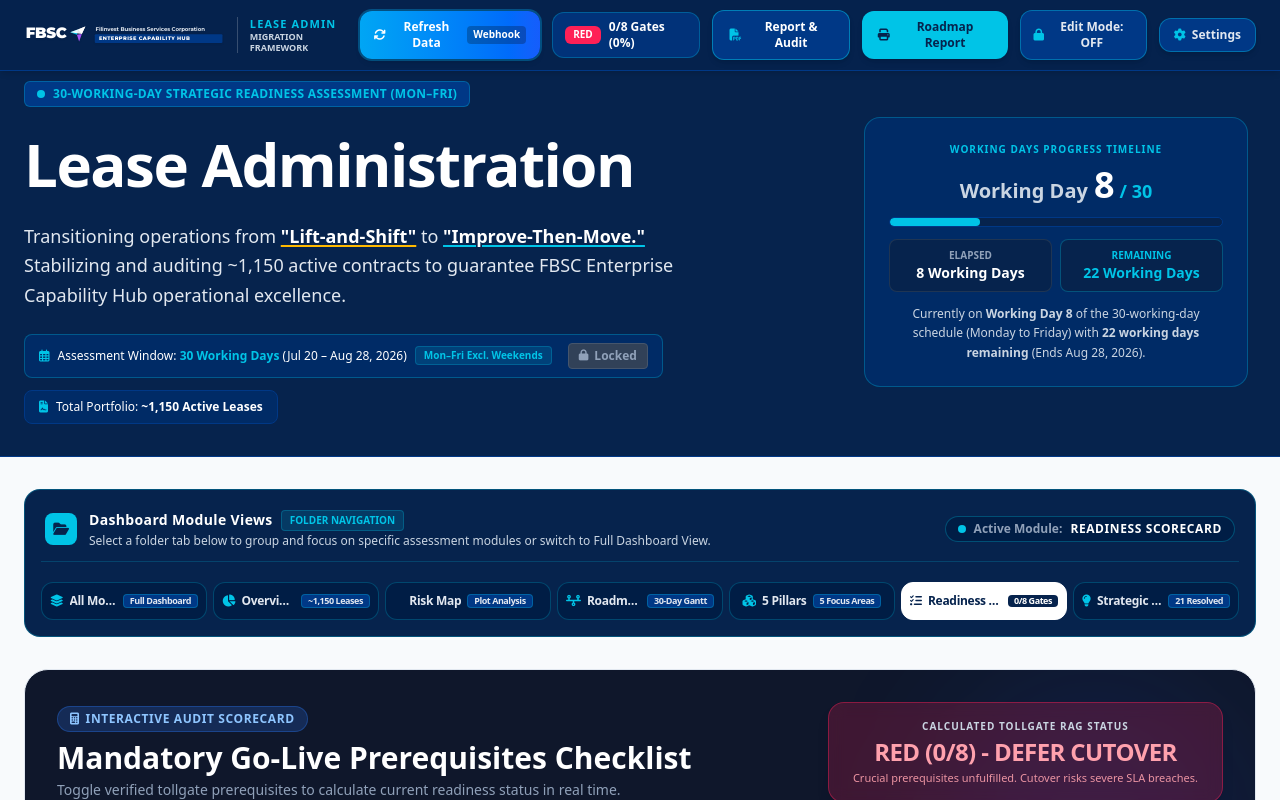
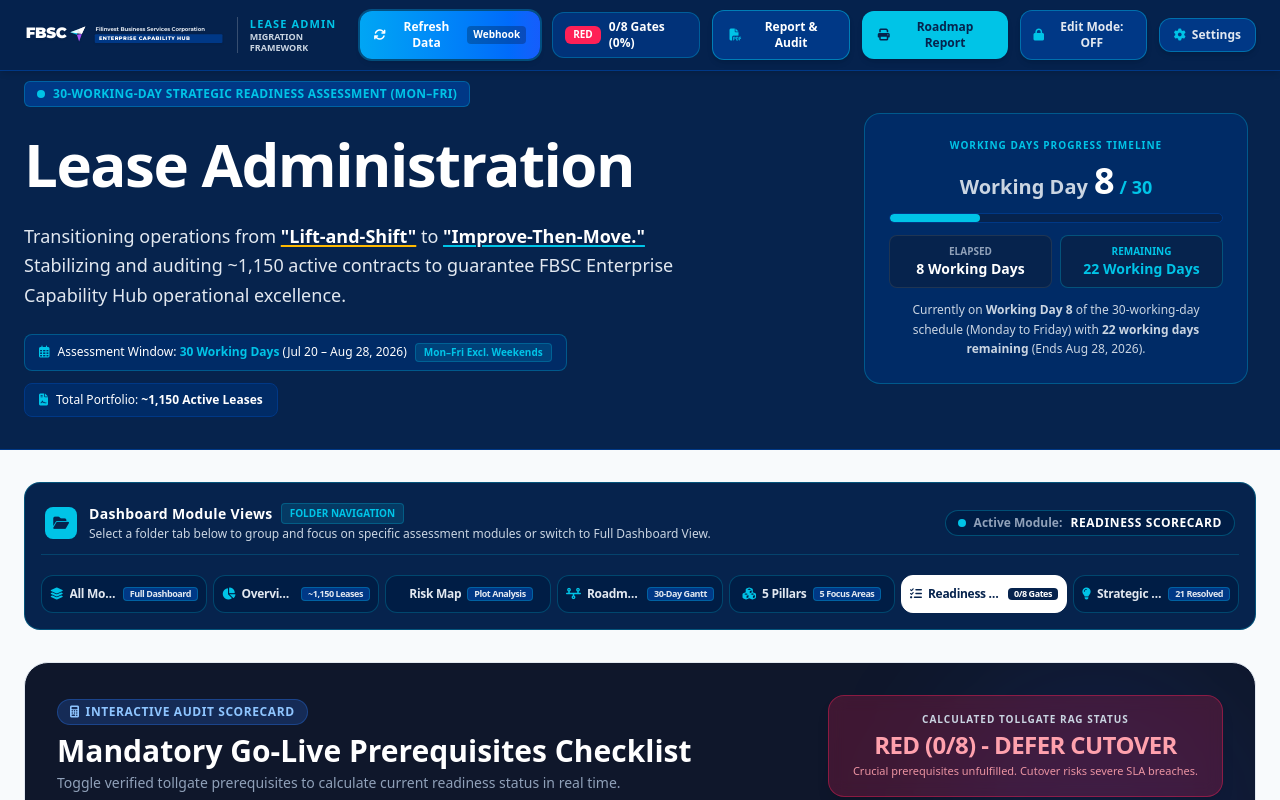
Before and after one commit to pft-apps/Lease-Admin, a React (Vite) app: page / in a window 1280 px wide. Shown: the top 800 px of the page. Built offline with nearby package versions, Linux system fonts and the light colour scheme; no server answers.

Commit message:
refactor(HeroHeader): conditionally render edit button
Remove the disabled button state and show the edit button only when edit mode is active to improve UI clarity.

```diff
--- a/src/components/HeroHeader.tsx
+++ b/src/components/HeroHeader.tsx
@@ -88,25 +88,21 @@ export const HeroHeader: React.FC<HeroHeaderProps> = ({
                 Mon–Fri Excl. Weekends
               </span>
 
+              {isEditMode && (
                 <button
                   type="button"
-                disabled={!isEditMode}
                   onClick={() => {
-                  if (!isEditMode) return;
                     setTempStartDate(startDate);
                     setTempWorkingDays(totalWorkingDays);
                     setIsEditingWindow(true);
                   }}
-                className={`ml-2 px-2.5 py-1 text-xs font-bold rounded transition-all flex items-center gap-1.5 ${
-                  isEditMode
-                    ? 'bg-[#00C4E7] hover:bg-sky-300 text-[#06234D] cursor-pointer'
-                    : 'bg-slate-700 text-slate-400 cursor-not-allowed border border-slate-600'
-                }`}
-                title={isEditMode ? 'Edit Start Date of Assessment Window' : 'Activate Edit Mode in header to enable date modification'}
+                  className="ml-2 px-2.5 py-1 text-xs font-bold rounded transition-all flex items-center gap-1.5 bg-[#00C4E7] hover:bg-sky-300 text-[#06234D] cursor-pointer shadow-xs"
+                  title="Edit Start Date of Assessment Window"
                 >
-                <i className={`fa-solid ${isEditMode ? 'fa-pen-to-square' : 'fa-lock'} text-[11px]`}></i>
-                <span>{isEditMode ? 'Edit Start Date' : 'Locked'}</span>
+                  <i className="fa-solid fa-pen-to-square text-[11px]"></i>
+                  <span>Edit Start Date</span>
                 </button>
+              )}
             </div>
 
             <div className="flex items-center gap-2 px-3.5 py-2 bg-[#002B66] rounded-lg text-xs font-medium border border-[#003886]">
```
Lines whose indentation alone changed are shown as unchanged.
